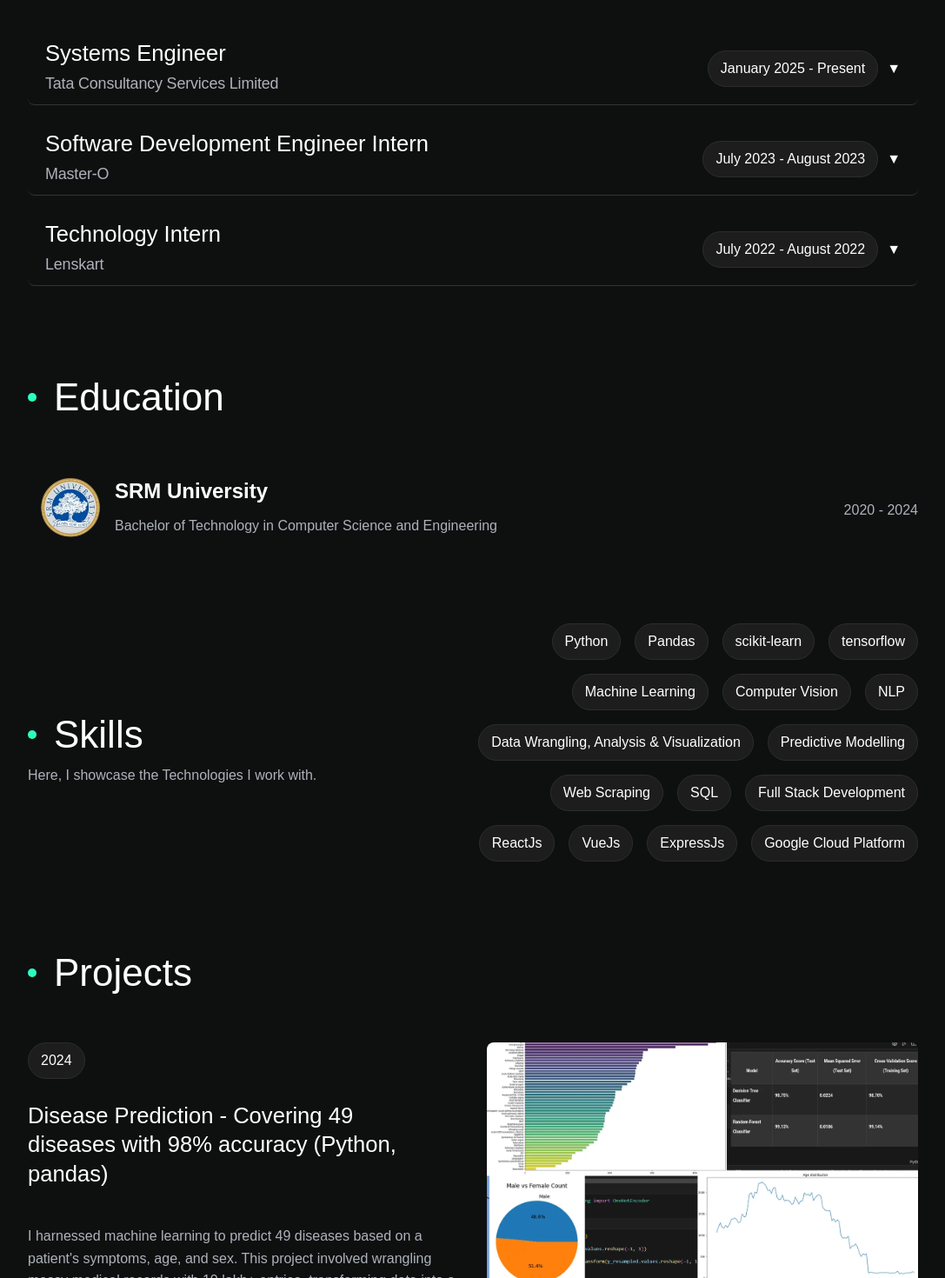
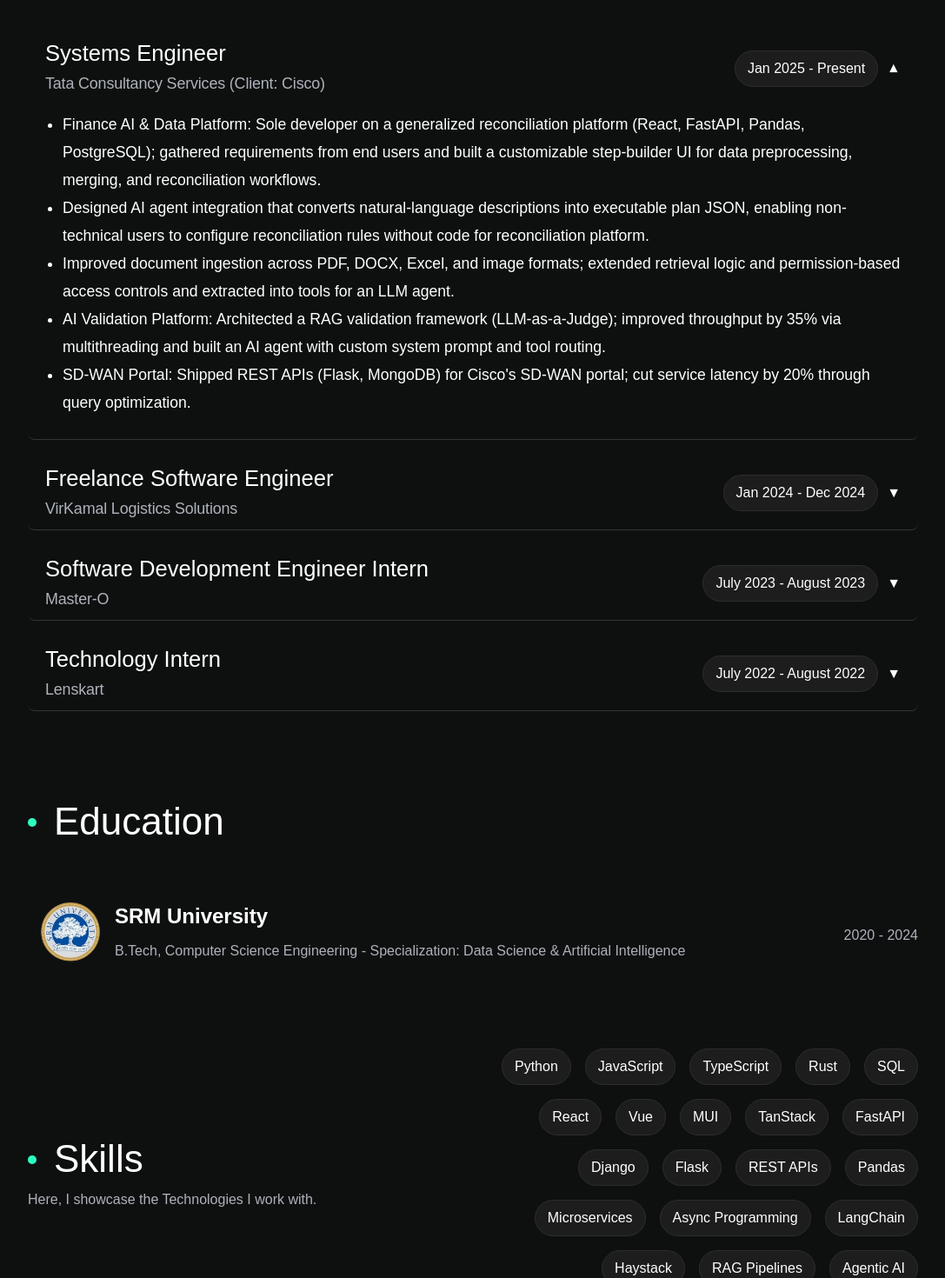
Before and after one commit to antil-samarth/portfolio, a Vue app: page / in a window 1280 px wide. Shown: the part 840-2310 px from the top of the page at 87% size, without its empty margins (96-1183 px from the left). Built offline with nearby package versions, Linux system fonts and the light colour scheme.

Commit message:
Update personal and project details in data.js

```diff
--- a/src/content/data.js
+++ b/src/content/data.js
@@ -13,9 +13,12 @@
 export default{
     hero: {
         textContent: "Samarth Pal Antil",
-        subText: "Working as a Systems Engineer at TCS",
-        desc: ["I'm a Software Developer based in New Delhi, India."," Proficient in Python, Machine Learning, and Full Stack Development."],
-        funFact: ["Fun Fact: This website is built using Vue."],
+        subText: "Python Developer | Backend & AI Engineer",
+        desc: [
+            "I'm a Software Developer based in New Delhi, India.",
+            "Proficient in Python, JavaScript, Rust, AI & LLMs, Cloud & DevOps, and Full Stack Development."
+        ],
+        funFact: ["Fun Fact: This website is built using Vue."]
     },
 
     carousel: {
@@ -27,121 +30,166 @@
         ]
     },
 
-
-    "projects": [
+    projects: [
         {
-            "title": "Disease Prediction - Covering 49 diseases with 98% accuracy (Python, pandas)",
-            "year": 2024,
-            "description": "I harnessed machine learning to predict 49 diseases based on a patient's symptoms, age, and sex. This project involved wrangling messy medical records with 10 lakh+ entries, transforming data into a format the model could understand, and visualizing results to uncover patterns for more informed diagnoses.",
-            "outcome": "The predictive model achieved an accuracy of 98%. This high accuracy rate can help doctors make more informed decisions and provide better care to patients. The project also highlighted the potential of machine learning in healthcare to improve patient outcomes and reduce costs.",
-            "role": [
+            title: "Disease Prediction - Covering 49 diseases with 98% accuracy (Python, pandas)",
+            year: 2024,
+            description: "I harnessed machine learning to predict 49 diseases based on a patient's symptoms, age, and sex. This project involved wrangling messy medical records with 10 lakh+ entries, transforming data into a format the model could understand, and visualizing results to uncover patterns for more informed diagnoses.",
+            outcome: "The predictive model achieved an accuracy of 98%. This high accuracy rate can help doctors make more informed decisions and provide better care to patients. The project also highlighted the potential of machine learning in healthcare to improve patient outcomes and reduce costs.",
+            role: [
                 "Machine Learning Engineer",
-                "Python Developer",
+                "Python Developer"
             ],
-            "deliverables": [
+            deliverables: [
                 "Data Wrangling",
                 "Feature Engineering",
                 "Model Training",
                 "Model Evaluation"
             ],
-            "imagePath": hospitalDataAnalysis
+            imagePath: hospitalDataAnalysis
         },
         {
-            "title": "In-Browser Proctoring using OpenCV and ReactJS ",
-            "year": 2023,
-            "description": "I developed an in-browser proctoring system using OpenCV and ReactJS. The system detects if the user like looking away from the screen, multiple faces in the frame, or using mobile devices during the exam.",
-            "outcome": "The system was able to detect cheating attempts with 95% accuracy.",
-            "role": [
+            title: "In-Browser Proctoring using OpenCV and ReactJS ",
+            year: 2023,
+            description: "I developed an in-browser proctoring system using OpenCV and ReactJS. The system detects if the user like looking away from the screen, multiple faces in the frame, or using mobile devices during the exam.",
+            outcome: "The system was able to detect cheating attempts with 95% accuracy.",
+            role: [
                 "Full Stack Developer",
                 "Computer Vision Engineer"
             ],
-            "deliverables": [
+            deliverables: [
                 "Face Detection",
                 "Frontend Development",
-                "Video Processing",
+                "Video Processing"
+            ]
+        },
+        {
+            title: "Aidoku-Community/sources - Open Source Contributor",
+            year: 2024,
+            description: "Contributed a new source plugin (Rust) to an open-source content aggregation platform.",
+            outcome: "Implemented HTML parsing, metadata extraction, content rating, and search filtering across 14 commits with maintainer code review.",
+            role: [
+                "Open Source Contributor"
             ],
+            deliverables: [
+                "Rust",
+                "WASM",
+                "HTML Parsing"
+            ]
         }
     ],
 
-
-    "experience": [
+    experience: [
         {
-            "role": "Systems Engineer",
-            "company": "Tata Consultancy Services Limited",
-            "duration": "January 2025 - Present",
-            "responsibilities": [
-                "Python, Flask, MongoDB, MySQL",
+            role: "Systems Engineer",
+            company: "Tata Consultancy Services (Client: Cisco)",
+            duration: "Jan 2025 - Present",
+            responsibilities: [
+                "Finance AI & Data Platform: Sole developer on a generalized reconciliation platform (React, FastAPI, Pandas, PostgreSQL); gathered requirements from end users and built a customizable step-builder UI for data preprocessing, merging, and reconciliation workflows.",
+                "Designed AI agent integration that converts natural-language descriptions into executable plan JSON, enabling non-technical users to configure reconciliation rules without code for reconciliation platform.",
+                "Improved document ingestion across PDF, DOCX, Excel, and image formats; extended retrieval logic and permission-based access controls and extracted into tools for an LLM agent.",
+                "AI Validation Platform: Architected a RAG validation framework (LLM-as-a-Judge); improved throughput by 35% via multithreading and built an AI agent with custom system prompt and tool routing.",
+                "SD-WAN Portal: Shipped REST APIs (Flask, MongoDB) for Cisco's SD-WAN portal; cut service latency by 20% through query optimization."
             ],
-            "isOpen": false
+            isOpen: true
         },
         {
-            "role": "Software Development Engineer Intern",
-            "company": "Master-O",
-            "duration": "July 2023 - August 2023",
-            "responsibilities": [
+            role: "Freelance Software Engineer",
+            company: "VirKamal Logistics Solutions",
+            duration: "Jan 2024 - Dec 2024",
+            responsibilities: [
+                "Designed and delivered a full-stack Warehouse Management System (Django REST Framework, React, MUI, TanStack, PostgreSQL) for a bonded warehouse, owning architecture end-to-end.",
+                "Built automated document parsing pipelines (pypdf, pdfplumber, Pandas) to extract structured data from complex Indian Customs PDFs, eliminating manual data entry.",
+                "Engineered automated document generation (WeasyPrint) for GRNs, gatepasses, and invoices; designed relational schema for inventory/dispatches with zero-downtime CI/CD."
+            ],
+            isOpen: false
+        },
+        {
+            role: "Software Development Engineer Intern",
+            company: "Master-O",
+            duration: "July 2023 - August 2023",
+            responsibilities: [
                 "Made a prototype for in browser webcam proctoring using OpenCVJS.",
                 "Automated 80% of the customer support process by implementing a chatbot via reducing response time by more than 90%.",
                 "Developed SCORM Content Web Player from scratch and integrated with the existing LMS.",
                 "Worked on the development of the company's website using NextJS and Redux."
             ],
-            "isOpen": false
+            isOpen: false
         },
         {
-            "role": "Technology Intern",
-            "company": "Lenskart",
-            "duration": "July 2022 - August 2022",
-            "responsibilities": [
+            role: "Technology Intern",
+            company: "Lenskart",
+            duration: "July 2022 - August 2022",
+            responsibilities: [
                 "Automated repetitive tasks and generated daily inventory reports by coding macros using VBA.",
                 "Collaborated closely with the team leader to gain insights into ongoing projects."
             ],
-            "isOpen": false
+            isOpen: false
         }
     ],
 
-    "education": [
+    education: [
         {
-            "logo": srm,
-            "degree": "Bachelor of Technology in Computer Science and Engineering",
-            "institute": "SRM University",
-            "duration": "2020 - 2024",
+            logo: srm,
+            degree: "B.Tech, Computer Science Engineering - Specialization: Data Science & Artificial Intelligence",
+            institute: "SRM University",
+            duration: "2020 - 2024"
         }
     ],
 
-    "skills": [
+    skills: [
         "Python",
+        "JavaScript",
+        "TypeScript",
+        "Rust",
+        "SQL",
+        "React",
+        "Vue",
+        "MUI",
+        "TanStack",
+        "FastAPI",
+        "Django",
+        "Flask",
+        "REST APIs",
         "Pandas",
-        "scikit-learn",
-        "tensorflow",
-        "Machine Learning",
-        "Computer Vision",
-        "NLP",
-        "Data Wrangling, Analysis & Visualization",
-        "Predictive Modelling",
-        "Web Scraping",
-        "SQL",
-        "Full Stack Development",
-        "ReactJs",
-        "VueJs",
-        "ExpressJs",
-        "Google Cloud Platform"
+        "Microservices",
+        "Async Programming",
+        "LangChain",
+        "Haystack",
+        "RAG Pipelines",
+        "Agentic AI",
+        "Prompt Engineering",
+        "Embeddings",
+        "Vector Databases (Milvus)",
+        "PyTorch",
+        "Hugging Face",
+        "Azure (OpenAI, AI Search, Cosmos DB)",
+        "Docker",
+        "CI/CD",
+        "Git",
+        "PostgreSQL",
+        "MongoDB",
+        "Cosmos DB"
     ],
 
-
     about: {
-        greeting: ["Hi, I'm Samarth!","I'm a Software Developer with a passion for learning new ways to solve real-world problems."],
+        greeting: [
+            "Hi, I'm Samarth!",
+            "I'm a Python Developer and AI Engineer passionate about building scalable backends and intelligent systems."
+        ],
         details: [
-            "I completed my BTech in Computer Science and Engineering from SRM Univeristy in 2024. I had a spcialization in Artificial Intelligence and Data Science.",
-            "I have experience in developing machine learning models, web applications, and automating tasks to improve efficiency. I am always eager to learn new technologies and apply them to create innovative solutions.",
-            "I am currently looking for opportunities to work on challenging projects that allow me to grow as a developer and contribute to the success of the organization."
-
-        ],
+            "I completed my B.Tech in Computer Science and Engineering from SRM University in 2024, specializing in Data Science & Artificial Intelligence.",
+            "I have extensive experience architecting full-stack applications, automating data pipelines, and building RAG frameworks and Agentic AI solutions.",
+            "I am currently working as a Systems Engineer at Tata Consultancy Services, driving AI agent integration and platform optimization."
+        ]
     },
 
-
     links: {
-        linkedin: "https://www.linkedin.com/in/samarth-pal-antil-a8b08b221/",
+        linkedin: "https://www.linkedin.com/in/samarth-pal-antil/",
         github: "https://github.com/antil-samarth",
         mailLink: "mailto:antil.samarth@gmail.com",
-        mail: "antil.samarth@gmail.com"
+        mail: "antil.samarth@gmail.com",
+        website: "https://antil-samarth.com",
+        phone: "+919711166863"
     }
 }
```
